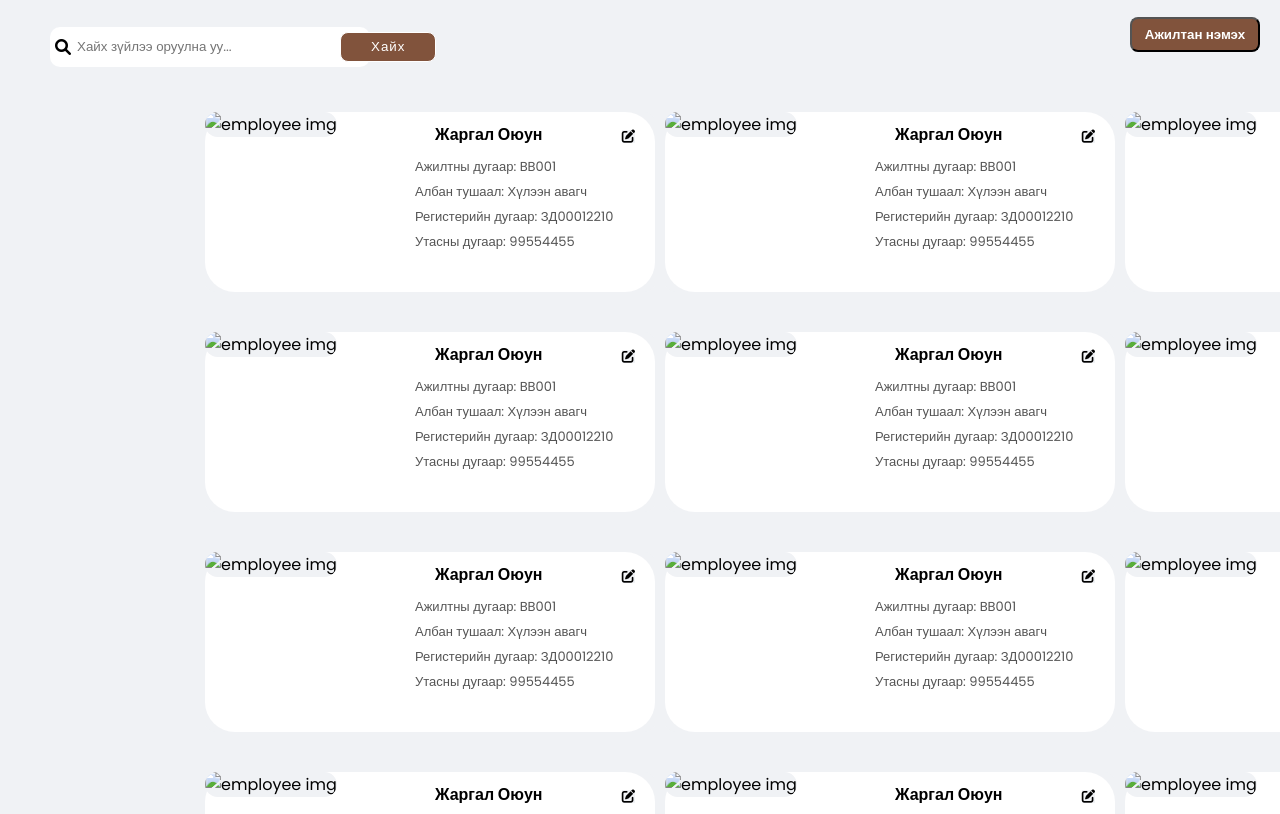
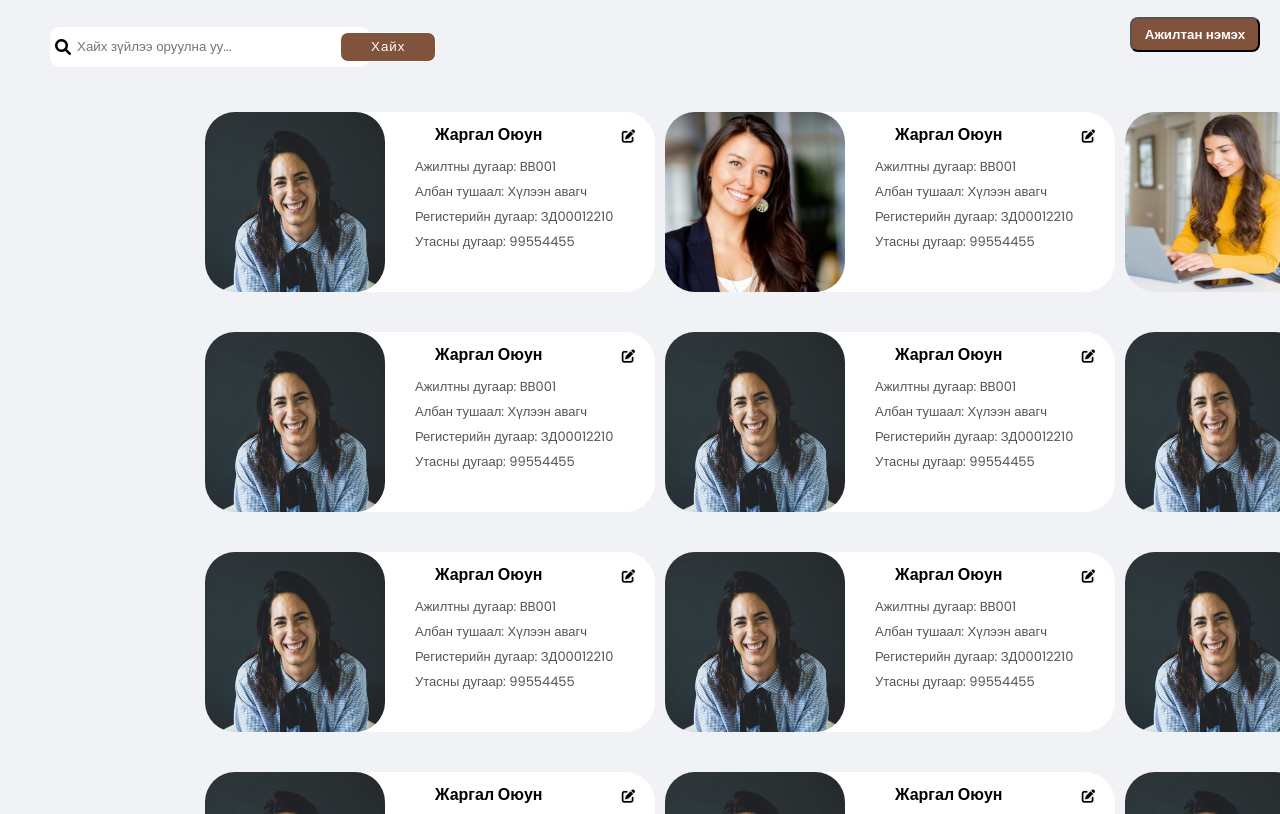
Before and after one commit to Temuulen918/hotelManagementSystem, a plain HTML site: page employees.html in a window 1280 px wide. Shown: the part 63-877 px from the top of the page. Drawn offline with Linux system fonts and the light colour scheme; a script that the page names is missing.

Commit message:
zurag zasav  (photo/ )

```diff
--- a/employees.html
+++ b/employees.html
@@ -39,7 +39,7 @@
         <div class="container">
             <section class="profile-card">
                 <div class="left">
-                    <img src="employee.jpg" alt="employee img" class="employee_img">
+                    <img src="photos/employee.jpg" alt="employee img" class="employee_img">
                 </div>
                 <div class="right">
                     <button class="edit-button" id="edit-button"><i class="fas fa-edit"></i></button>
@@ -66,7 +66,7 @@
 
             <section class="profile-card">
                 <div class="left">
-                    <img src="employee1.jpg" alt="employee img" class="employee_img">
+                    <img src="photos/employee1.jpg" alt="employee img" class="employee_img">
                 </div>
                 <div class="right">
                     <button class="edit-button" id="edit-button"><i class="fas fa-edit"></i></button>
@@ -93,7 +93,7 @@
 
             <section class="profile-card">
                 <div class="left">
-                    <img src="employee2.jpg" alt="employee img" class="employee_img">
+                    <img src="photos/employee2.jpg" alt="employee img" class="employee_img">
                 </div>
                 <div class="right">
                     <button class="edit-button" id="edit-button"><i class="fas fa-edit"></i></button>
@@ -107,7 +107,7 @@
 
             <section class="profile-card">
                 <div class="left">
-                    <img src="employee.jpg" alt="employee img" class="employee_img">
+                    <img src="photos/employee.jpg" alt="employee img" class="employee_img">
                 </div>
                 <div class="right">
                     <button class="edit-button" id="edit-button"><i class="fas fa-edit"></i></button>
@@ -121,7 +121,7 @@
 
             <section class="profile-card">
                 <div class="left">
-                    <img src="employee.jpg" alt="employee img" class="employee_img">
+                    <img src="photos/employee.jpg" alt="employee img" class="employee_img">
                 </div>
                 <div class="right">
                     <button class="edit-button" id="edit-button"><i class="fas fa-edit"></i></button>
@@ -135,7 +135,7 @@
 
             <section class="profile-card">
                 <div class="left">
-                    <img src="employee.jpg" alt="employee img" class="employee_img">
+                    <img src="photos/employee.jpg" alt="employee img" class="employee_img">
                 </div>
                 <div class="right">
                     <button class="edit-button" id="edit-button"><i class="fas fa-edit"></i></button>
@@ -149,7 +149,7 @@
 
             <section class="profile-card">
                 <div class="left">
-                    <img src="employee.jpg" alt="employee img" class="employee_img">
+                    <img src="photos/employee.jpg" alt="employee img" class="employee_img">
                 </div>
                 <div class="right">
                     <button class="edit-button" id="edit-button"><i class="fas fa-edit"></i></button>
@@ -163,7 +163,7 @@
 
             <section class="profile-card">
                 <div class="left">
-                    <img src="employee.jpg" alt="employee img" class="employee_img">
+                    <img src="photos/employee.jpg" alt="employee img" class="employee_img">
                 </div>
                 <div class="right">
                     <button class="edit-button" id="edit-button"><i class="fas fa-edit"></i></button>
@@ -177,7 +177,7 @@
 
             <section class="profile-card">
                 <div class="left">
-                    <img src="employee.jpg" alt="employee img" class="employee_img">
+                    <img src="photos/employee.jpg" alt="employee img" class="employee_img">
                 </div>
                 <div class="right">
                     <button class="edit-button" id="edit-button"><i class="fas fa-edit"></i></button>
@@ -191,7 +191,7 @@
 
             <section class="profile-card">
                 <div class="left">
-                    <img src="employee.jpg" alt="employee img" class="employee_img">
+                    <img src="photos/employee.jpg" alt="employee img" class="employee_img">
                 </div>
                 <div class="right">
                     <button class="edit-button" id="edit-button"><i class="fas fa-edit"></i></button>
@@ -205,7 +205,7 @@
 
             <section class="profile-card">
                 <div class="left">
-                    <img src="employee.jpg" alt="employee img" class="employee_img">
+                    <img src="photos/employee.jpg" alt="employee img" class="employee_img">
                 </div>
                 <div class="right">
                     <button class="edit-button" id="edit-button"><i class="fas fa-edit"></i></button>
@@ -219,7 +219,7 @@
 
             <section class="profile-card">
                 <div class="left">
-                    <img src="employee.jpg" alt="employee img" class="employee_img">
+                    <img src="photos/employee.jpg" alt="employee img" class="employee_img">
                 </div>
                 <div class="right">
                     <button class="edit-button" id="edit-button"><i class="fas fa-edit"></i></button>
@@ -232,7 +232,7 @@
             </section>
             <section class="profile-card">
                 <div class="left">
-                    <img src="employee.jpg" alt="employee img" class="employee_img">
+                    <img src="photos/employee.jpg" alt="employee img" class="employee_img">
                 </div>
                 <div class="right">
                     <button class="edit-button" id="edit-button"><i class="fas fa-edit"></i></button>
```
